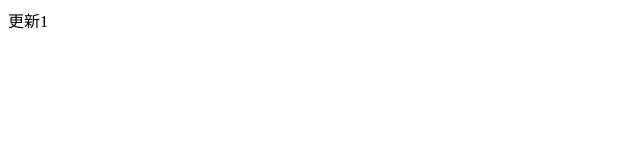
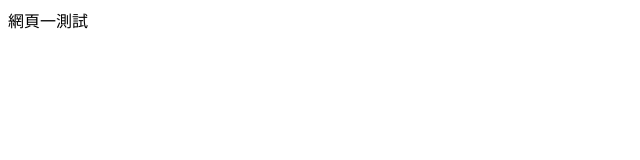
Before and after one commit to s3602te/0624, a plain HTML site: page index.html in a window 1280 px wide. Shown: the full height of the page, 0-640 px from the left. Drawn offline with Linux system fonts and the light colour scheme.

Commit message:
新增title還有body

```diff
--- a/index.html
+++ b/index.html
@@ -3,9 +3,9 @@
 <head>
     <meta charset="UTF-8">
     <meta name="viewport" content="width=device-width, initial-scale=1.0">
-    <title>Document</title>
+    <title>第一個網頁</title>
 </head>
 <body>
-    更新1
+    網頁一測試
 </body>
 </html>
```
